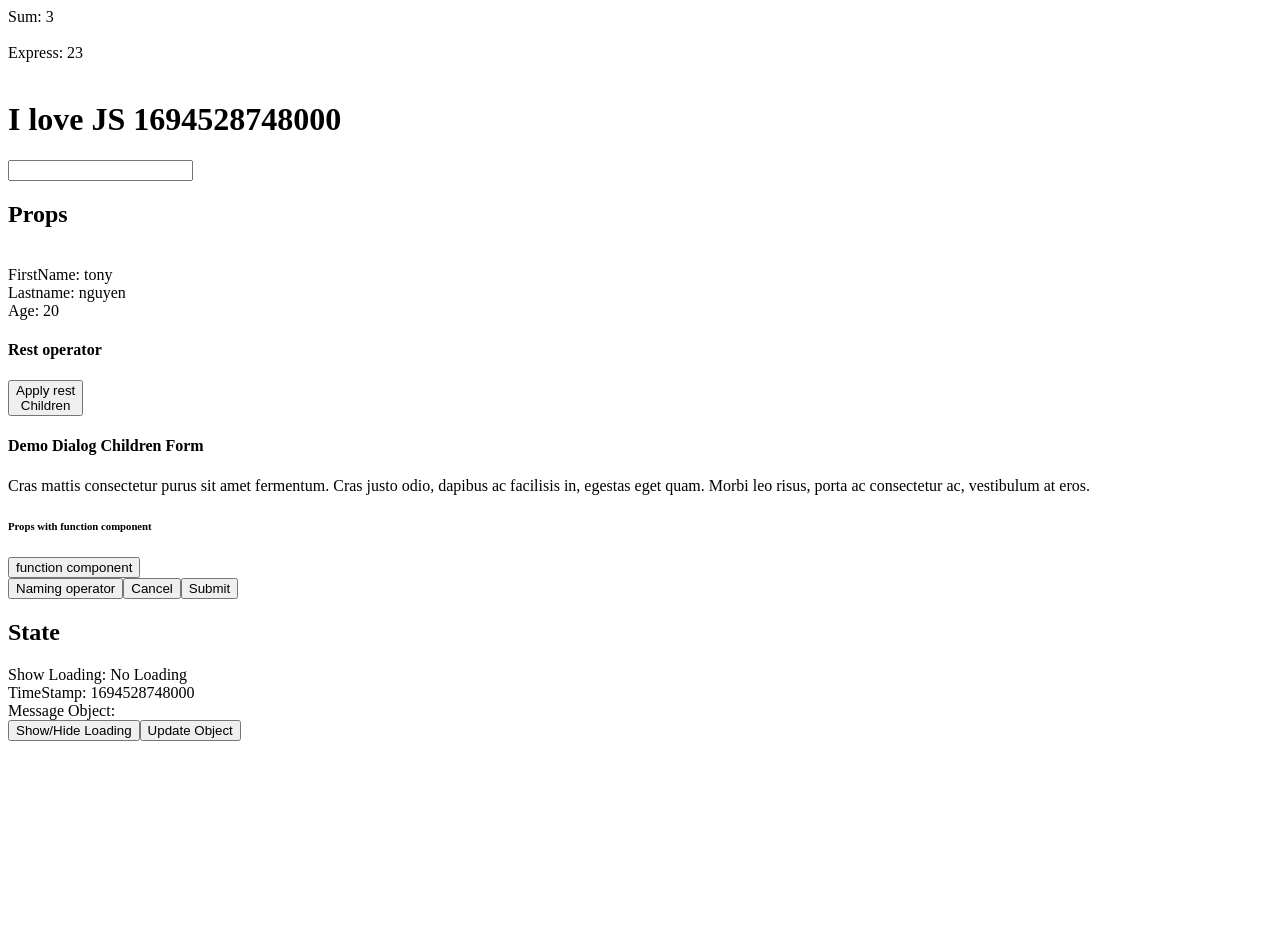
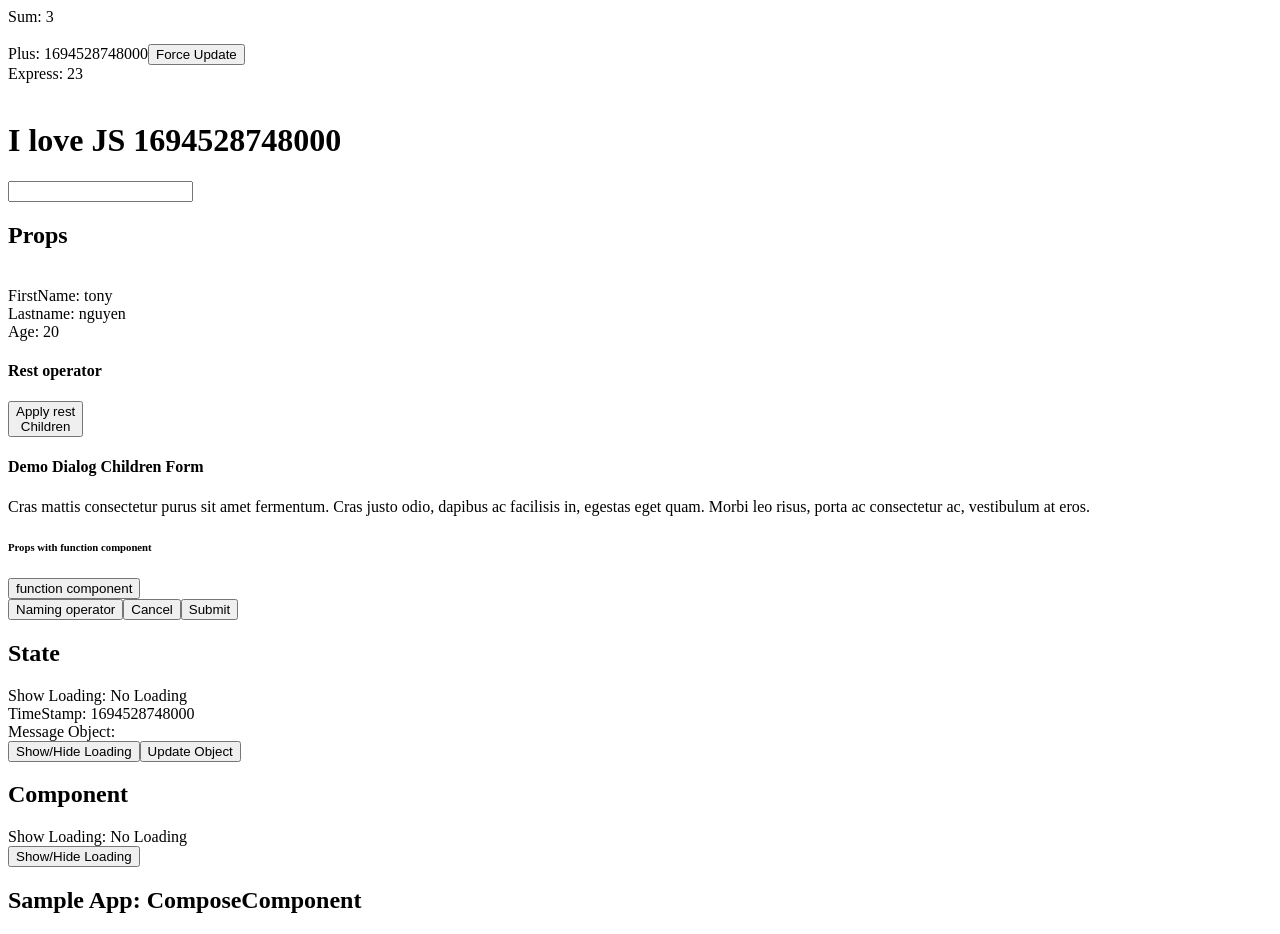
Before and after one commit to DongNguyenVan1010/ReactJSofTony, a React (Vite) app: page / in a window 1280 px wide. Before the commit the page ends 800 px from the top, so only its background shows below. Built offline with nearby package versions, Linux system fonts and the light colour scheme.

Commit message:
component

```diff
--- a/src/App.jsx
+++ b/src/App.jsx
@@ -1,8 +1,14 @@
+import React from 'react';
+
 import Props from "./pages/Props";
 import State from "./pages/State";
+import Component from "./pages/Component";
+import ComposeComponent from './pages/ComposeComponent';
 
 // react component or function react component
 function App() {
+  // states
+  const [forceUpdate, setForceUpdate] = React.useState(Date.now()); // local variable
   // variables
   const sum = 1 + 2;
   const spreadBook = {
@@ -19,6 +25,15 @@ function App() {
     <>
       <div>Sum: {sum} </div>
       <br />
+      Plus: {forceUpdate}
+      <button
+        type="button"
+        onClick={() => {
+          setForceUpdate(Date.now())
+        }}
+      >
+        Force Update
+      </button> <br/>
       <div>Express: {1 + 22}</div> <br/>
       {expressionJSX}
 
@@ -29,7 +44,11 @@ function App() {
 
       <Props firstName="tony" lastName="nguyen" age={20} {...spreadBook} />
 
-      <State />
+      <State key={forceUpdate} />
+
+      <Component />
+
+      <ComposeComponent />
     </>
   )
 }
--- a/src/components/Dialog.jsx
+++ b/src/components/Dialog.jsx
@@ -3,7 +3,6 @@ import PropTypes from 'prop-types';
 
 // naming operator
 function Dialog({ children, onSubmit, onCancel, btnCancel = 'Cancel', btnSubmit = 'Submit', component, component2: ButtonComponent}) {
-
   return (
     <div>
 
--- /dev/null
+++ b/src/pages/Component.jsx
@@ -0,0 +1,56 @@
+import React, { useState } from 'react'
+
+
+/* 3 parts
+- state
+- action
+- view
+*/
+
+/* how many components re-render?
+- state changes
+- props changes
+- parent component re-render
+- forceUppdate (not recomend) - using by key component
+*/
+
+function Component() {
+  // states
+  const [isLoading, setIsLoading] = useState(false); // local variable
+
+  // actions // memory B
+  // function handleToggleLoading(id) {
+  //   console.log('id: ', id)
+  //   setIsLoading(prevState => !prevState); // toggle
+  // }
+
+  // curry function (function return the function)
+  const handleToggleLoading = id => () => {
+    console.log('id: ', id)
+    setIsLoading(prevState => !prevState); // toggle
+  }
+
+  // views (JSX)
+  return (
+    <div>
+      <h2>Component</h2>
+
+      Show Loading: {isLoading ? 'Loading ...' : 'No Loading'}
+      <br />
+      {/* <button
+        type="button"
+        onClick={() => handleToggleLoading(Date.now())}
+      >
+        Show/Hide Loading
+      </button> */}
+       <button
+        type="button"
+        onClick={handleToggleLoading(Date.now())}
+      >
+        Show/Hide Loading
+      </button>
+    </div>
+  )
+}
+
+export default Component
--- /dev/null
+++ b/src/pages/ComposeComponent.jsx
@@ -0,0 +1,11 @@
+import React from 'react'
+
+function ComposeComponent() {
+  return (
+    <div>
+      <h2>Sample App: ComposeComponent</h2>
+    </div>
+  )
+}
+
+export default ComposeComponent
--- a/src/pages/Props.jsx
+++ b/src/pages/Props.jsx
@@ -22,7 +22,6 @@ function Button({ buttonText = 'Rest Operator', children, ...restProps}) {
 
 function Props({ firstName, lastName, age = 18, ...restProps }) {
 
-  console.log('Props: ', restProps)
   return (
     <div>
       <h2>Props</h2> <br />
--- a/src/pages/State.jsx
+++ b/src/pages/State.jsx
@@ -4,7 +4,9 @@ function State() {
   const [isLoading, setIsLoading] = useState(false); // local variable
   const [timeStamp, setTimeStamp] = useState(Date.now());
   const [message, setMessage] = React.useState({
-    text: ''
+    text: '',
+    id: 1,
+    firstName: 'tony'
   }); // memory A
 
   function handleToggleLoading() {
@@ -14,13 +16,25 @@ function State() {
 
   function updateMessageObject() {
     // message.text = `Text ${Date.now()}`; // // memory A
-    const newMessasge = {
-      text: `Text ${Date.now()}`
-    }; // memory ?
-    setMessage(newMessasge)
+    // const newMessasge = {
+    //   ...message, // copy all properties
+    //   text: `Text ${Date.now()}`,
+    // }; // memory ?
+    // setMessage(newMessasge)
+
+    // updater function
+    setMessage(prevState => {
+      // const newMessasge = {
+      //   ...prevState, // copy all properties
+      //   text: `Text ${Date.now()}`,
+      // };
+      // return newMessasge
+      return {
+        ...prevState,
+        text: `Text ${Date.now()}`,
+      }
+    })
   }
-
-  console.log('State')
 
   return (
     <div>
```
